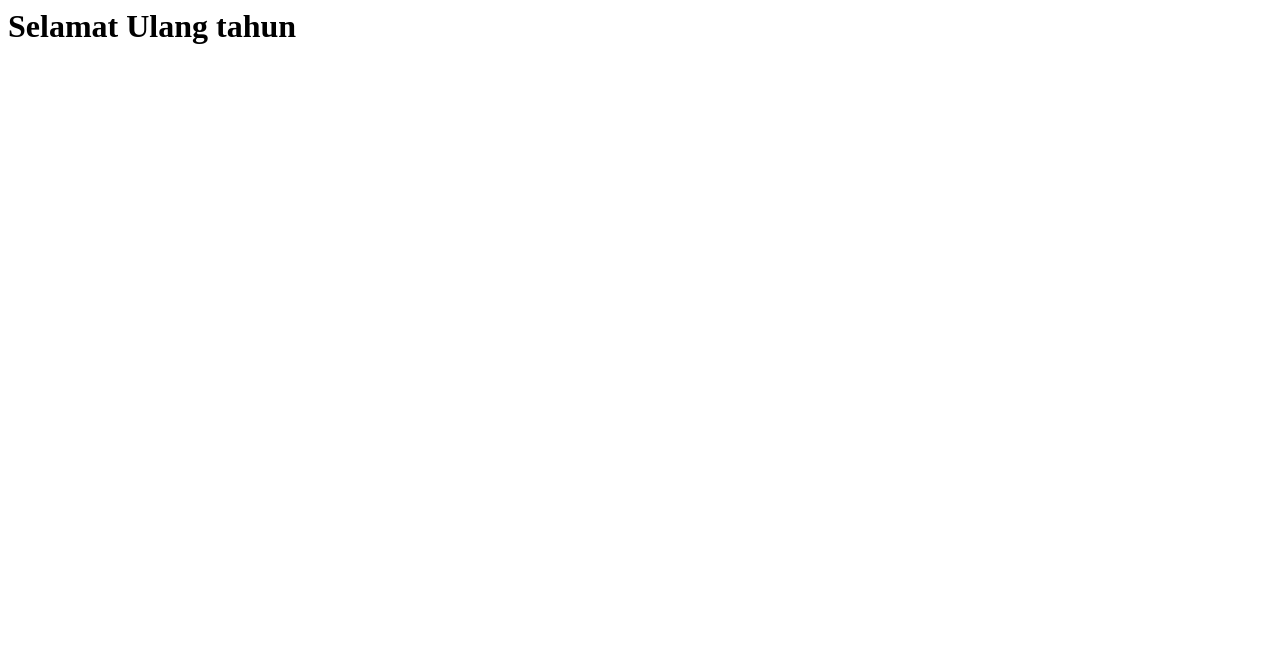
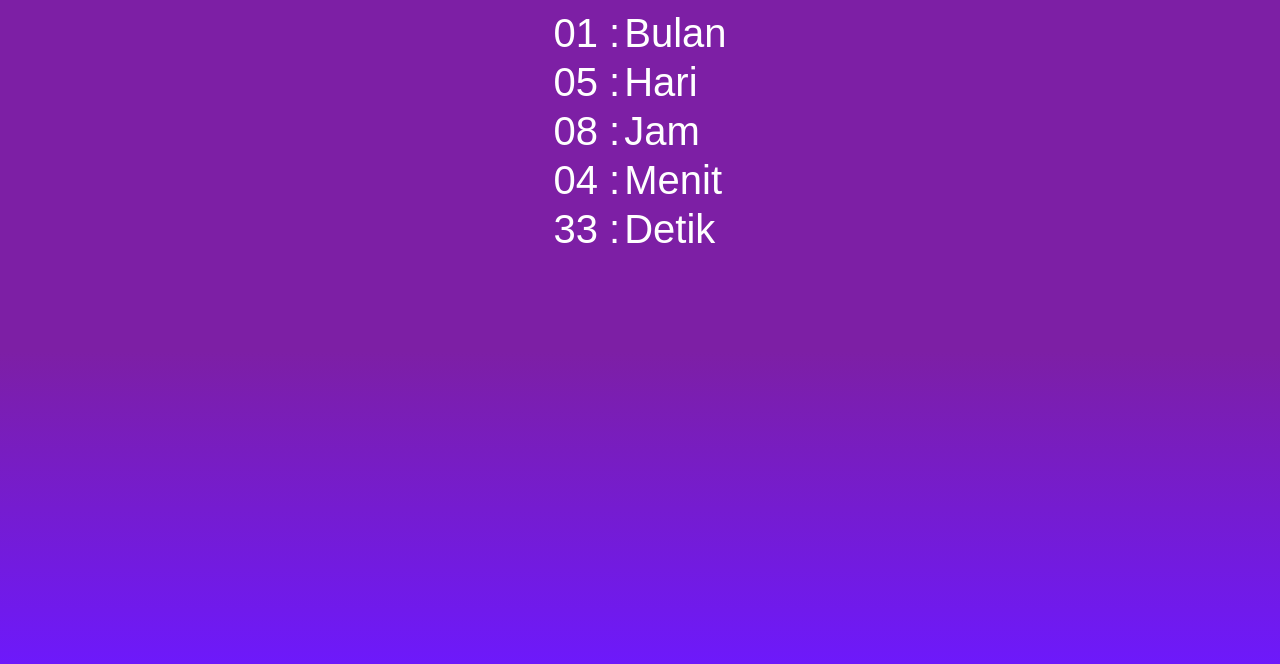
Before and after one commit to upi20/happybirthday, a plain HTML site: page index.html in a window 1280 px wide. Drawn offline with Linux system fonts and the light colour scheme.

Commit message:
Update index.html

```diff
--- a/index.html
+++ b/index.html
@@ -1 +1,127 @@
-<h1>Selamat Ulang tahun<h1>
+<!DOCTYPE html>
+<html>
+<head>
+  <meta name="viewport" content="width=device-width, initial-scale=1.0">
+  <title>Hitung Mundur</title>
+  <style>
+    td{ text-align: left; }
+    body{ font-family: sans-serif; color: #fff; background: linear-gradient( 225deg,  rgba(109,25,252,1) 16.4%, rgba(125,31,165,1) 56.1% ); background-repeat: no-repeat; background-Attachment: fixed; align-items: center; }
+    .bio{ border: solid 1px #fff; height: 200px; width: 280px; padding: 10px; float: left; margin: 10px; }
+    a{ text-decoration: none; color: #ffffff; }
+    #time{ text-align: left; font-size: 40px; margin: 10px; max-width: 250px; }
+    #nama:hover, a:hover{ color: rgba(125,31,165,1); background: #fff; }
+    table{ margin: 10px; padding: 0px; margin: auto; }
+  </style>
+</head>
+<body onload="mainFunRun();" id="mainBody">
+    <table>
+      <tbody id="time">
+      </tbody>
+    </table>
+</body>
+<script>
+  // Set tanggal dan waktu tujuan, Tahun otomatis menyesuaikan
+  var tgl = 10; // Tanggal
+  var bln = 8; // Bulan
+  var jam = 0; // Jam
+  var men = 0; // Menit
+  var det = 0; // Detik
+  var lim = 24; // limit/batas waktu untuk menampilkan ucapan("Dalam Satuan jam")
+  var thL = 2001; // Tahun lahir lengkap contoh 2000
+  var nam = "Vakrun Nisah"; // Nama untuk ucapan yang akan ditampilkan
+  var nm2 = "Isep Lutpi Nur"; // Nama untuk yang memberikan ucapan
+  // putar warna latar belakang isi dengan boolean false untuk mati dan true untuk menyalakan
+  var putarBG = true;
+  // variable untuk mengatur kecepatan putaran latar belakang ("Dalam satuan detik")
+  var kecepBG = 2; // detik
+  // ucapan yang akan ditampilkan
+  var quote = "Semoga di umur barunya bisa lebih dewasa dan bijaksana dalam menyikapi segala hal dan situasi, Semoga lebih semangat belajarnya, Lulus tepat waktu dan bisa jadi kebanggaan orang tua, masyarakat, bangsa dan negara.";
+</script>
+</html>
+<script>
+  // variable untuk sistem
+  var x;
+  var y = 0;
+  var timeDefault = new Date();
+
+  // fungsi utama
+  function mainFunRun(){
+    x = setInterval(function(){
+      var timeNow = new Date().getTime();
+      var timeGo = new Date(timeGoFunction()).getTime();
+      var result = timeGo - timeNow;
+      var tahun = hideZero(nol(Math.floor( result / (1000 * 60 * 60 * 24 * 30 * 12))), "Tahun");
+      var bulan = hideZero(nol(Math.floor((result % (1000 * 60 * 60 * 24 * 30 * 12)) / (1000 * 60 * 60 * 24 * 30))), "Bulan");
+      var hari  = hideZero(nol(Math.floor((result % (1000 * 60 * 60 * 24 * 30)) / (1000 * 60 * 60 * 24))), "Hari");
+      var jam   = hideZero(nol(Math.floor((result % (1000 * 60 * 60 * 24)) / (1000 * 60 * 60))), "Jam");
+      var menit = hideZero(nol(Math.floor((result % (1000 * 60 * 60)) / (1000 * 60))), "Menit");
+      var detik = hideZero(nol(Math.floor((result % (1000 * 60)) / 1000)), "Detik");
+      if (result > 0) idHtml("time", tahun + bulan + hari + jam + menit + detik);
+      else {
+        idHtml("time", "<center>" + "Selamat Ulang Tahun yang ke " + (timeDefault.getFullYear() - thL) + ", " + nam + "!!. "+ quote + "<br><br>" + nm2 +"<center>");
+        clearInterval(x);
+        document.title = "Selamat Ulang Tahun yang ke " + (timeDefault.getFullYear() - thL) + ", " + nam + "!!. ";
+      }
+    }, 1000);
+  }
+
+  function timeGoFunction(){
+    var dateTo = bln + " " + tgl + " ";
+    var timeTo = " " + jam + ":" + men + ":" + det;
+    var satuHari = -(1000 * 60 * 60 * lim);
+    var dateX = timeDefault.getTime();
+    var dateY = new Date(dateTo + timeDefault.getFullYear() + timeTo).getTime();
+    if ((dateY - dateX) > satuHari) return dateTo + timeDefault.getFullYear() + timeTo;
+    else return dateTo + (Number(timeDefault.getFullYear()) + 1) + timeTo;
+  }
+
+  function nol(angka = false){
+    if (angka != false) {
+      if (angka < 10) return "0" + angka;
+      else return angka;
+    } else return "00";
+  }
+
+  function hideZero(n, t){
+    if (n == 0)return "";
+    else return "<tr><td>" + n + "  :</td><td>" + t + "</td></tr>";
+  }
+
+  // query function
+  function idHtml(id = false, val = false){
+    if (id != false &&  val != false) {
+      getById(id).innerHTML = val;
+    } else return id;
+  }
+
+  function getById(id = false){
+    if (id != false) {
+      return document.getElementById(id);
+    } else return id;
+  }
+
+  // background rotation function
+  function bgcolorFunLG(x){
+    getById("mainBody").style.background = "linear-gradient( " + x + " )";
+    getById("mainBody").style.backgroundAttachment = "fixed";
+    getById("mainBody").style.backgroundRepeat = "no-repeat";
+  }
+
+  // kode untuk memutar background
+  var bgcolorno = 0;
+  var bgcolor;
+  if (putarBG) {
+    bgcolor = setInterval(function(){
+      if (bgcolorno < 8) bgcolorno++;
+      else bgcolorno = 1;
+      if(bgcolorno == 1) bgcolorFunLG("0deg,  rgba(109,25,252,1) 16.4%, rgba(125,31,165,1) 56.1%");
+      else if(bgcolorno == 2) bgcolorFunLG("45deg,  rgba(109,25,252,1) 16.4%, rgba(125,31,165,1) 56.1%");
+      else if(bgcolorno == 3) bgcolorFunLG("90deg,  rgba(109,25,252,1) 16.4%, rgba(125,31,165,1) 56.1%");
+      else if(bgcolorno == 4) bgcolorFunLG("135deg,  rgba(109,25,252,1) 16.4%, rgba(125,31,165,1) 56.1%");
+      else if(bgcolorno == 5) bgcolorFunLG("180deg,  rgba(109,25,252,1) 16.4%, rgba(125,31,165,1) 56.1%");
+      else if(bgcolorno == 6) bgcolorFunLG("225deg,  rgba(109,25,252,1) 16.4%, rgba(125,31,165,1) 56.1%");
+      else if(bgcolorno == 7) bgcolorFunLG("270deg,  rgba(109,25,252,1) 16.4%, rgba(125,31,165,1) 56.1%");
+      else if(bgcolorno == 8) bgcolorFunLG("315deg,  rgba(109,25,252,1) 16.4%, rgba(125,31,165,1) 56.1%");
+    },100 * kecepBG);
+  }
+</script>
```
